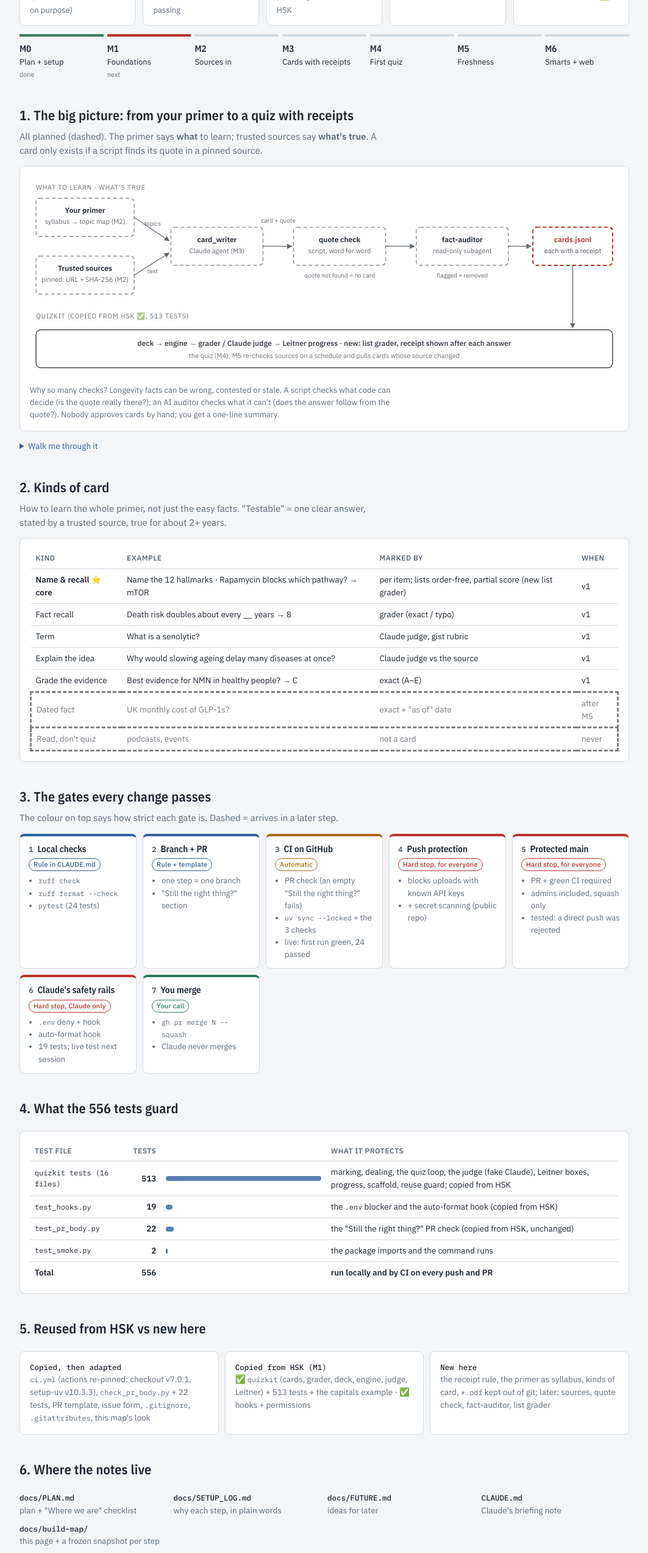
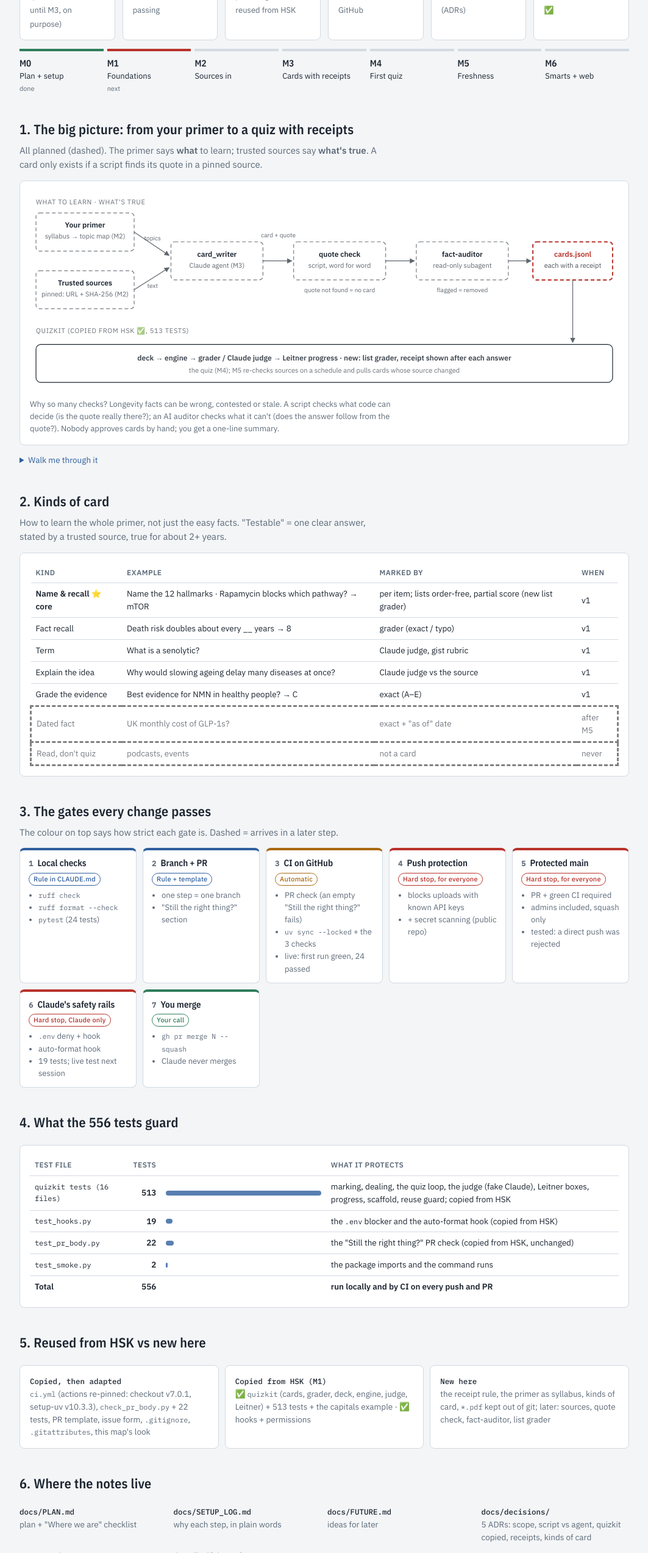
Before and after one commit to bowiec25/longevity-trainer, a plain HTML site: page docs/build-map/index.html in a window 1280 px wide. Shown: the part 254-2800 px from the top of the page at 61% size, without its empty margins (108-1171 px from the left). Drawn offline with nearby package versions, Linux system fonts and the light colour scheme.

Commit message:
M1 Step 4: ADRs 0001-0005 (#6)
## What
Five ADRs in `docs/decisions/` (+ index): 0001 scope, 0002 script vs
agent, 0003 quizkit copied, 0004 every card carries a receipt, 0005
testable + kinds of card.

## Why
Part of #2. Record the decisions made so far, so they are not undone by
accident.

## Still the right thing?
Yes. Nothing changed: the ADRs write down decisions already agreed in
chat and PLAN.md. 0002 adds which way Claude is called (claude -p vs the
Agent SDK).

## How tested
Docs only; pytest 556 passed.

## Checklist
- [x] `uv run ruff check` and `uv run ruff format --check` pass
- [x] `uv run pytest` passes
- [x] No secrets (`.env`, API keys) and no primer PDF in the diff
- [x] `docs/PLAN.md`, `docs/SETUP_LOG.md` and the build map updated for
this step

Co-authored-by: Cameron Bowie <221522165+bowiec25@users.noreply.github.com>
Co-authored-by: Claude Opus 5.5 <noreply@anthropic.com>

```diff
--- a/docs/build-map/index.html
+++ b/docs/build-map/index.html
@@ -145,6 +145,7 @@ details { font-size: 13.5px; } details summary { cursor: pointer; color: var(--i
     <div class="tile"><b>556</b><span>automatic tests, all passing</span></div>
     <div class="tile"><b>7</b><span>plumbing files reused from HSK</span></div>
     <div class="tile"><b>✅</b><span>first CI run on GitHub</span></div>
+    <div class="tile"><b>5</b><span>decision records (ADRs)</span></div>
     <div class="tile"><b>1 / 7</b><span>milestones done: M0 ✅</span></div>
   </div>
   <div class="milestones" aria-label="Milestones">
@@ -295,6 +296,7 @@ details { font-size: 13.5px; } details summary { cursor: pointer; color: var(--i
     <div class="doc"><b>docs/PLAN.md</b><span>plan + "Where we are" checklist</span></div>
     <div class="doc"><b>docs/SETUP_LOG.md</b><span>why each step, in plain words</span></div>
     <div class="doc"><b>docs/FUTURE.md</b><span>ideas for later</span></div>
+    <div class="doc"><b>docs/decisions/</b><span>5 ADRs: scope, script vs agent, quizkit copied, receipts, kinds of card</span></div>
     <div class="doc"><b>CLAUDE.md</b><span>Claude's briefing note</span></div>
     <div class="doc"><b>docs/build-map/</b><span>this page + a frozen snapshot per step</span></div>
   </div>
@@ -306,6 +308,7 @@ details { font-size: 13.5px; } details summary { cursor: pointer; color: var(--i
     <p class="lede">One line per step, newest first. Click <b>snapshot</b> to see the map as it was after that step.</p>
   </div>
   <ol class="timeline card" reversed>
+    <li><span class="when">2026-11-12</span><span class="what">M1 Step 4: five ADRs</span><span>0001 scope · 0002 script vs agent (+ <code>-p</code> vs Agent SDK) · 0003 quizkit copied · 0004 every card carries a receipt · 0005 testable + kinds of card.</span></li>
     <li><span class="when">2026-11-12</span><span class="what">M1 Step 3: Claude's safety rails</span><span><code>.env</code> block hook, auto-format hook, permissions, 19 tests; copied from HSK unchanged. You ran the copy (Claude can't edit its own <code>.claude/</code>). Live test waits for a session started in this folder.</span></li>
     <li><span class="when">2026-11-12</span><span class="what">M1 Step 2: quizkit copied</span><span>From HSK <code>caa969a</code> with 513 tests; only <code>scaffold.py</code>'s package name changed. The reuse guard and the "no real Claude in tests" net came too. 537 tests pass. <a href="snapshots/m1-step2.html">snapshot</a></span></li>
     <li><span class="when">2026-11-12</span><span class="what">M1 Step 1: one tool per milestone</span><span>M1 reuse + tests · M2 fan-out workflow · M3 Agent SDK + subagents · M4 <code>claude -p</code> + evals. First change through the full routine (issue #2, PR #3).</span></li>
```
Also changed, not shown: 8 other files.
